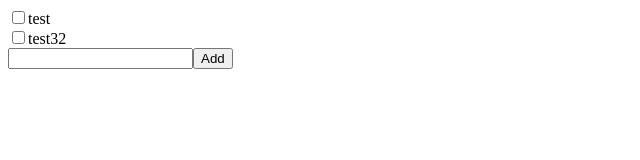
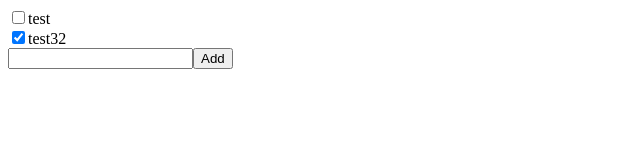
Before and after one commit to Avariya/reactive-todo-list, a React (Create React App) app: page / in a window 1280 px wide. Shown: the top 160 px of the page, without its empty margins (0-640 px from the left). Built offline with nearby package versions, Linux system fonts and the light colour scheme.

Commit message:
Correct initial state for checkbox

```diff
--- a/src/Components/todo/item.js
+++ b/src/Components/todo/item.js
@@ -30,7 +30,7 @@ class TodoItem extends Component {
 }
 
 TodoItem.propTypes = {
-    checked: PropTypes.bool,
+    state: PropTypes.bool,
     text: PropTypes.string.isRequired
 };
 
--- a/src/Components/todo/list.js
+++ b/src/Components/todo/list.js
@@ -11,7 +11,7 @@ class TodoList extends Component
     render() {
         let todoList = [];
         this.props.list.forEach(function (todoItem) {
-            todoList.push(<TodoItem key={Math.random().toString()} text={todoItem.name} checked={todoItem.state}/>)
+            todoList.push(<TodoItem key={Math.random().toString()} text={todoItem.name} state={todoItem.state}/>)
         });
         return todoList;
     }
```
